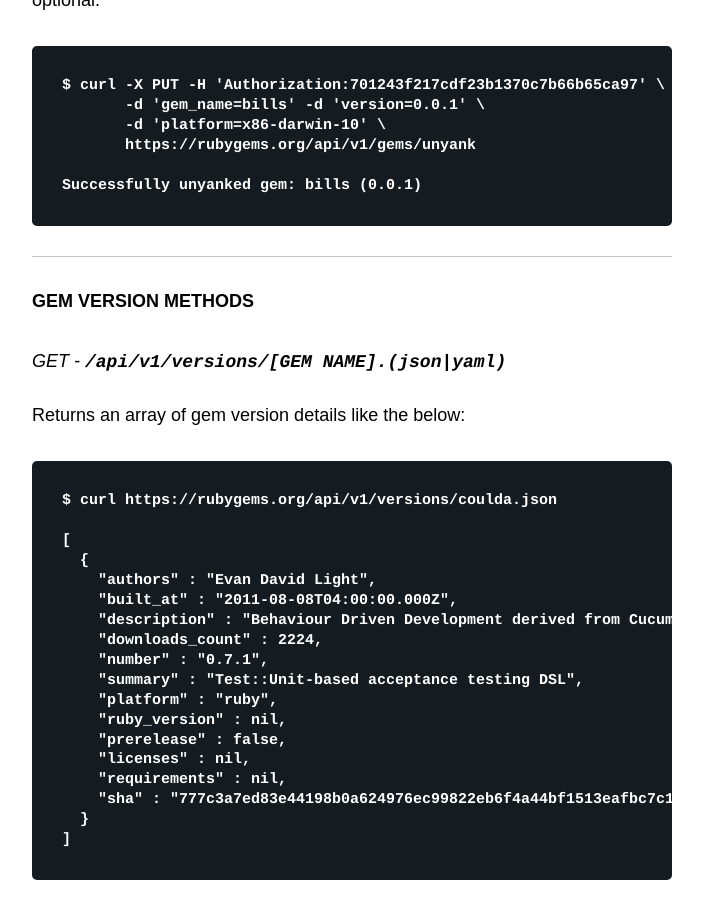
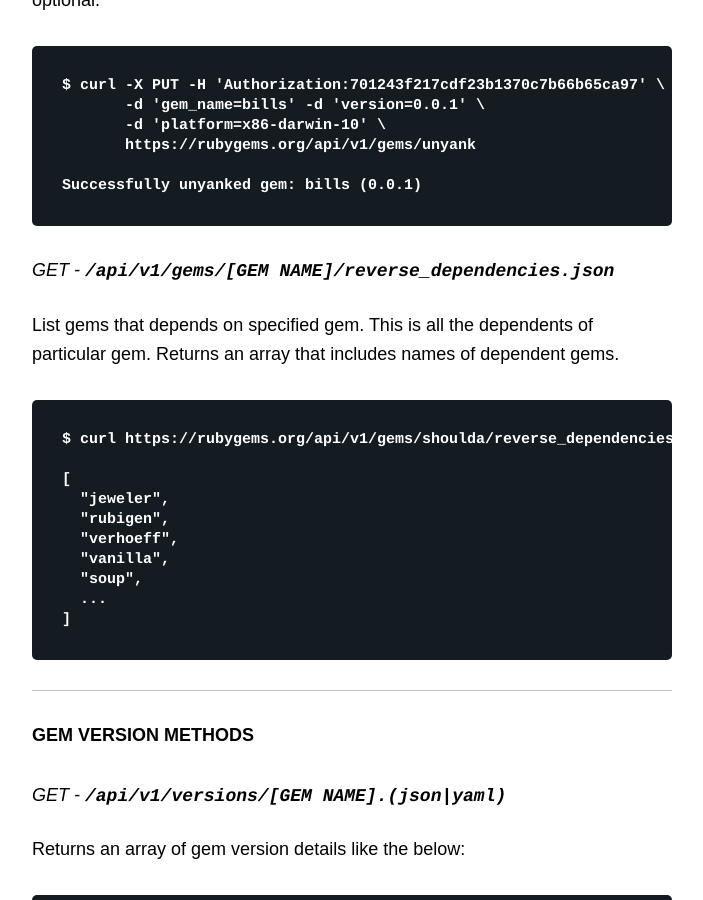
Before and after one commit to radar/guides, a Jekyll site: the page built from rubygems-org-api.md, in a window 1280 px wide and 900 px high, scrolled down 4480 px. Shown: the whole window, without its empty margins (438-1141 px from the left). Built offline with Jekyll 4.4.1, drawn with Linux system fonts in a browser that asks for light colours; nearby versions of some CDN libraries.

Commit message:
added reverse_dependencies endpoint documentation

```diff
--- a/rubygems-org-api.md
+++ b/rubygems-org-api.md
@@ -165,6 +165,22 @@ Update a previously yanked gem back into RubyGems.org's index. Platform is optio
            https://rubygems.org/api/v1/gems/unyank
 
     Successfully unyanked gem: bills (0.0.1)
+
+### GET - `/api/v1/gems/[GEM NAME]/reverse_dependencies.json`
+
+List gems that depends on specified gem. This is all the dependents of particular gem.
+Returns an array that includes names of dependent gems.
+
+    $ curl https://rubygems.org/api/v1/gems/shoulda/reverse_dependencies.json
+
+    [
+      "jeweler",
+      "rubigen",
+      "verhoeff",
+      "vanilla",
+      "soup",
+      ...
+    ]
 
 Gem Version Methods
 -------------------
```
